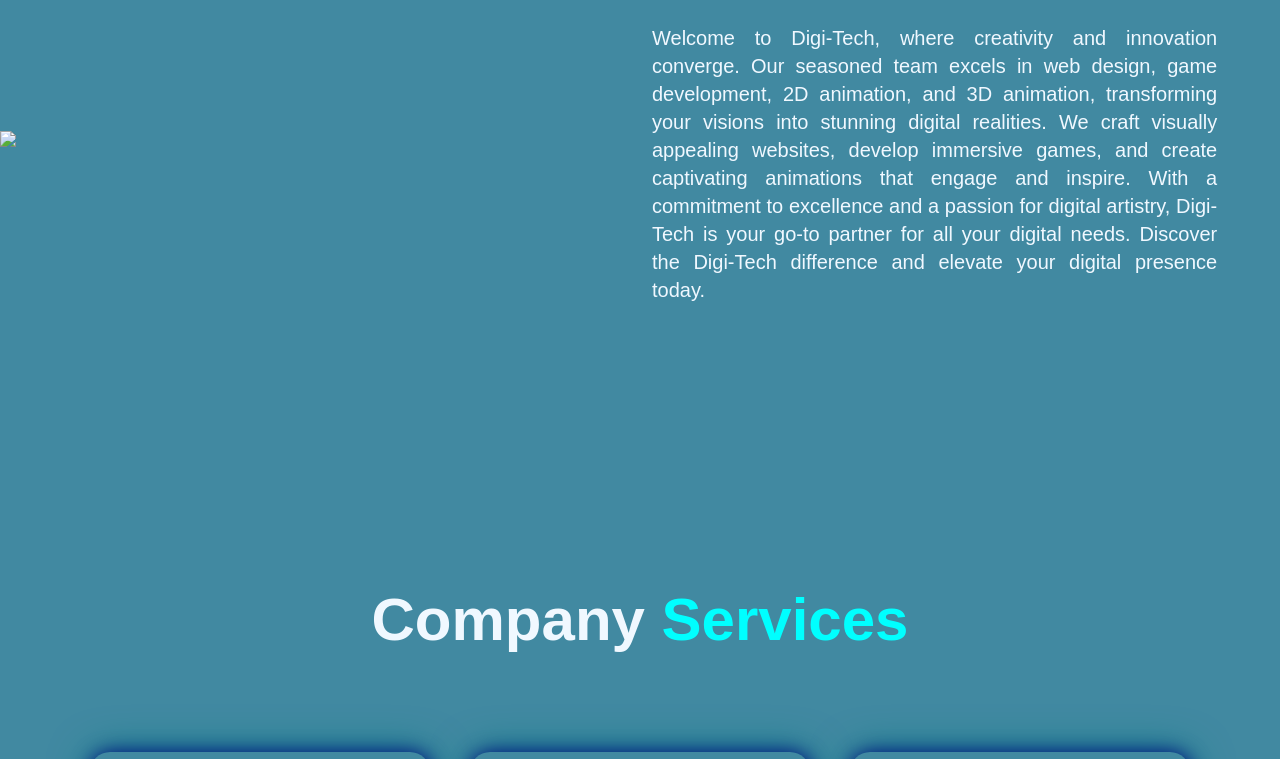
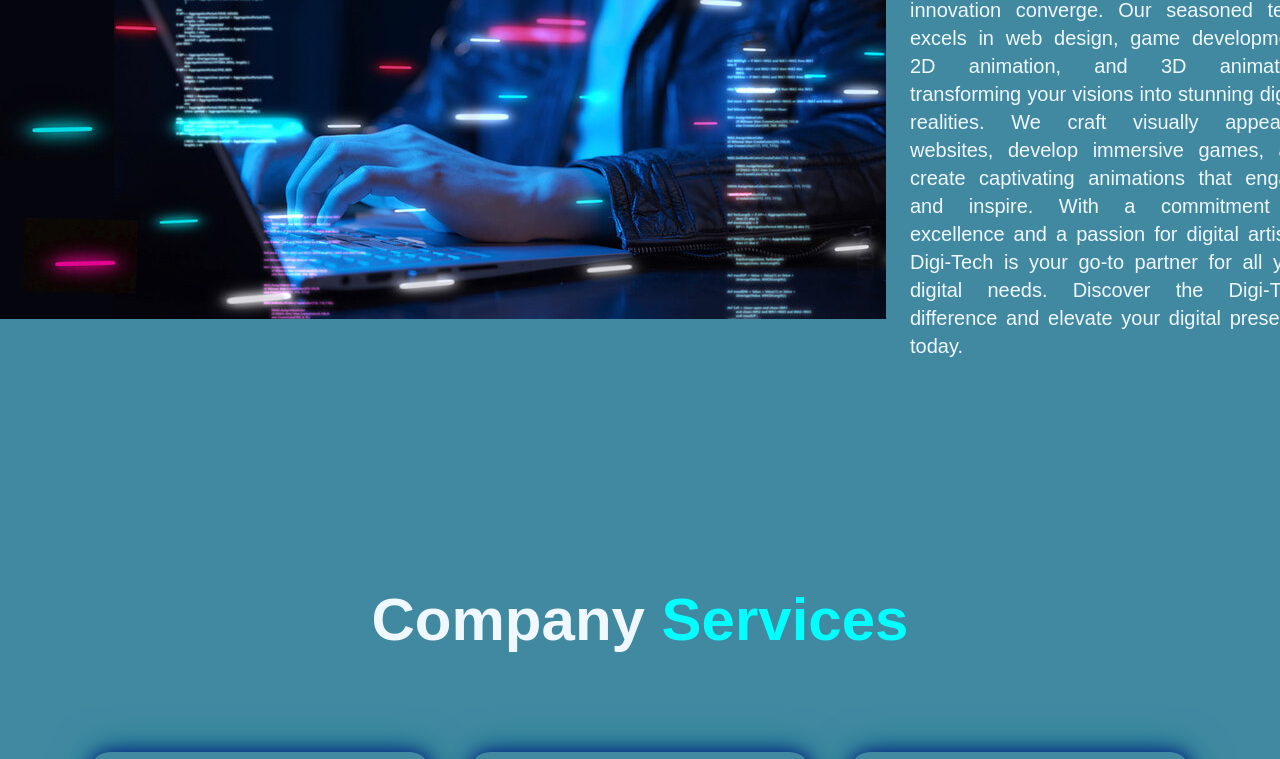
Before and after one commit to digitech2024/DIGI-TECH, a plain HTML site: page index.html in a window 1280 px wide. Shown: the part 1140-1899 px from the top of the page. Drawn offline with nearby package versions, Linux system fonts and the light colour scheme.

Commit message:
Update index.html

```diff
--- a/index.html
+++ b/index.html
@@ -59,7 +59,7 @@
             <br>
             <br>
             <br>
-            <img src="/portfolio/About Background.jpg">
+            <img src="About Background.jpg">
         </div>
         <div class="about-text" id="about">
             <br>
```
